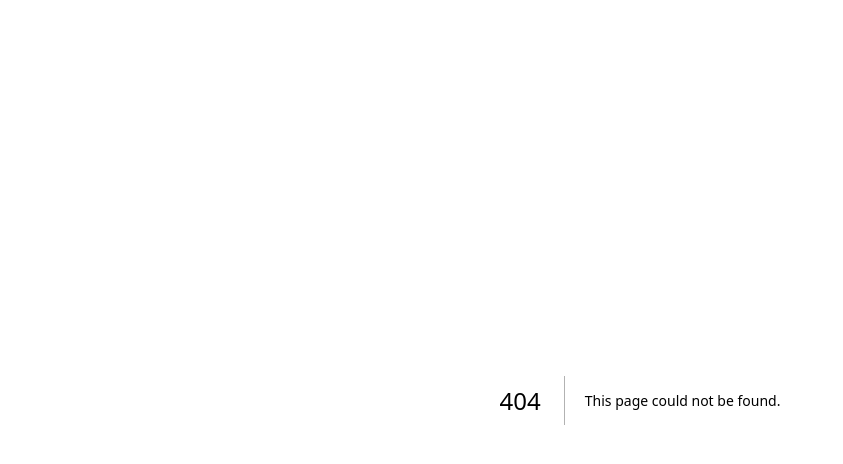
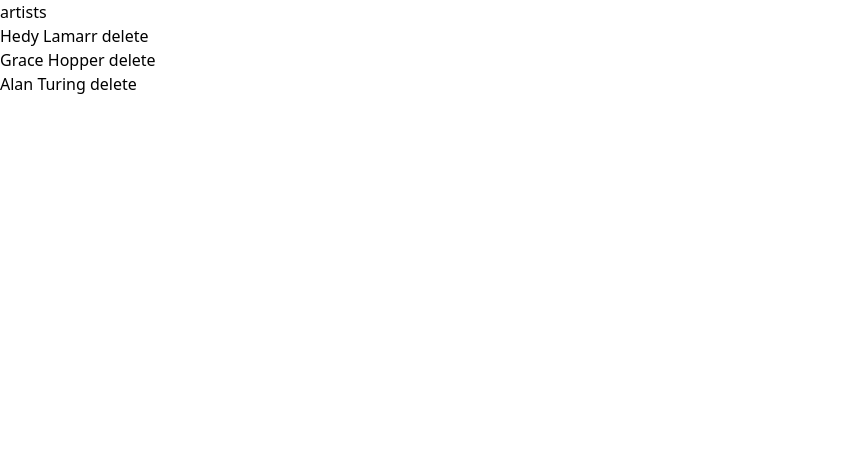
Before and after one commit to kiyotakeshi/nextjs-playground, a Next.js app: page /sample/useState4 in a window 1280 px wide. Before the commit this address had no page. Shown: the top 464 px of the page, without its empty margins (0-843 px from the left). Built offline with nearby package versions, Linux system fonts and the light colour scheme.

Commit message:
useState2

```diff
--- /dev/null
+++ b/src/app/sample/useState4/page.tsx
@@ -0,0 +1,41 @@
+"use client";
+
+import { useState } from "react";
+
+type Artist = {
+  id: number;
+  name: string;
+};
+
+const UseStateSample4 = () => {
+  const [artists, setArtists] = useState<Artist[]>([
+    { id: 1, name: "Hedy Lamarr" },
+    { id: 2, name: "Grace Hopper" },
+    { id: 3, name: "Alan Turing" },
+  ]);
+
+  return (
+    <>
+      <h1>artists</h1>
+      <ul>
+        {artists.map((artist) => (
+          <li key={artist.id}>
+            {artist.name}{" "}
+            <button
+              onClick={() => {
+                // artist.id と異なる id を持つ artists のみの配列を作成する
+                // 配列は再作成して得られて結果で setArtists している
+                // ※`reverse()` や `sort()` メソッドは元の配列を書き換えるため、直接使うことはできない
+                setArtists(artists.filter((a) => a.id !== artist.id));
+              }}
+            >
+              delete
+            </button>
+          </li>
+        ))}
+      </ul>
+    </>
+  );
+};
+
+export default UseStateSample4;
--- /dev/null
+++ b/src/app/sample/useState5/page.tsx
@@ -0,0 +1,46 @@
+"use client";
+
+import { useState } from "react";
+
+type Product = {
+  id: number;
+  name: string;
+  count: number;
+};
+
+const UseStateSample5 = () => {
+  const [products, setProducts] = useState<Product[]>([
+    { id: 1, name: "お茶", count: 5 },
+    { id: 2, name: "コーヒー", count: 3 },
+    { id: 3, name: "ミルク", count: 1 },
+  ]);
+
+  return (
+    <>
+      <h1>products</h1>
+      <ul>
+        {products.map((product) => (
+          <li key={product.id}>
+            {product.name} {"(" + product.count + ")"}{" "}
+            <button
+              onClick={() => {
+                setProducts(
+                  // .map で新しい配列を作っているので set 関数に渡してよし
+                  products.map((p) =>
+                    // 以下のように書くと全ての product の count が 1 ずつ増える
+                    // product.id === product.id ? { ...p, count: p.count + 1 } : p,
+                    p.id === product.id ? { ...p, count: p.count + 1 } : p,
+                  ),
+                );
+              }}
+            >
+              +
+            </button>
+          </li>
+        ))}
+      </ul>
+    </>
+  );
+};
+
+export default UseStateSample5;
```
